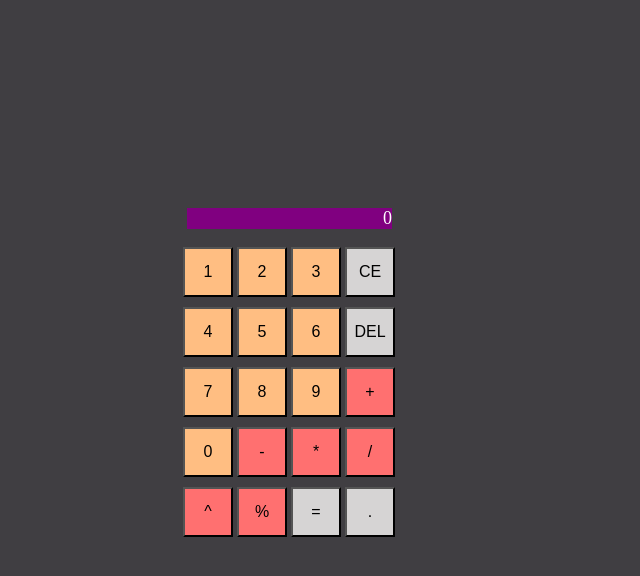
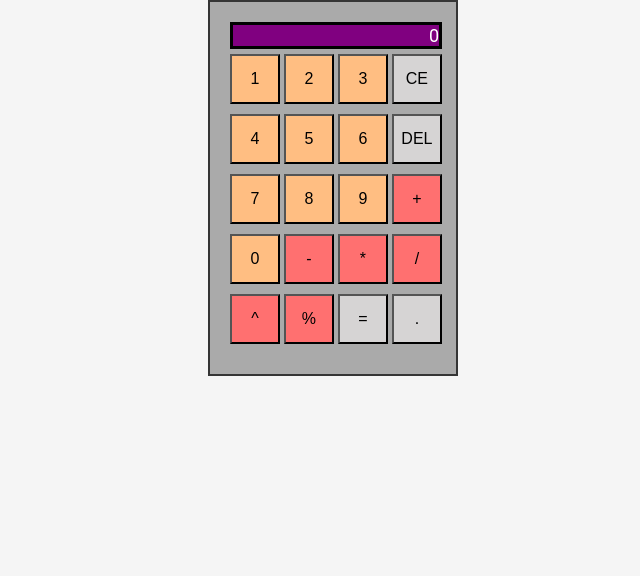
Before and after one commit to AACuellar00/Calculator, a plain HTML site: page index.html in a window 1280 px wide. Both pictures are taken after a click on the button "CE". Shown: the whole page, without its empty margins (307-947 px from the left). Drawn offline with Linux system fonts and the light colour scheme.

Commit message:
basic gui done

```diff
--- a/index.html
+++ b/index.html
@@ -10,6 +10,8 @@
 <body>
 
     <script src ="javascript.js" defer></script>
+
+    <div class="Calc">
 
     <div id="Head" class="Head">
         <p id="Memory" class="Memory">0</p>
@@ -50,6 +52,8 @@
       <button class="decimal" id="." alt="decimal">.</button>
     </div>
 
+    </div>
+
 
 
 </body>
--- a/javascript.js
+++ b/javascript.js
@@ -154,13 +154,7 @@ function operate(){
 
 //STILL WIP
 function backspace(){
-    let lastChar = memory.textContent.charAt(memory.textContent.length-1);
-    let secondLastChar = memory.textContent.charAt(memory.textContent.length-2);
-
-
-    memory.textContent =memory.textContent.substring(0,memory.textContent.length-1);
-
-    if(memory.textContent.length==0){
+    if(memory.textContent.length==1){
         memory.textContent="0";
         decPress=false;
         lastPressWasANumber=false;
@@ -168,17 +162,24 @@ function backspace(){
         operPressed=false;
         lastOpp="";
     }
+    else{
+        let lastChar = memory.textContent.charAt(memory.textContent.length-1);
+        let secondLastChar = memory.textContent.charAt(memory.textContent.length-2);
+
+
+        memory.textContent =memory.textContent.substring(0,memory.textContent.length-1);
+    }
 }
 
 function CE(){
     memory.textContent = "0";
     decPress=false;
-    lastPressWasANumber=false;
+    lastPressWasANumber=true;
+    operPressed=false;
+    secndNumberStarted=false;
     prevNum="0";
-    firstNumberTyped=false;
-    operPressed=false;
+    currentNum="0";
     lastOpp="";
-    secndNumberStarted=false;
 }
 
 
--- a/styles.css
+++ b/styles.css
@@ -1,23 +1,35 @@
-*{
-  background-color: rgb(64, 62, 66);
+* {
+  box-sizing: border-box;
+  padding: 0;
+  margin: 0;
 }
+
 body{
   display:flex;
   justify-content: center;
   align-items: center;
-  flex-direction: column;
   word-wrap: break-word;
+  background-color: whitesmoke;
+  font-family: 'Roboto', sans-serif;
+}
+
+
+.Calc{
+  width: 250px;
+  border: 2px rgb(53, 53, 53) solid;
+  padding: 20px;
+  background-color: rgb(170, 170, 170);
 }
 
 .Memory{
   background-color: purple;
-  width: 205px;
-  margin-right: 87px;
+  width: 212px;
+  margin-bottom: 5px;
   font-size: large;
   font-style: bold;
   color:white;
   text-align: right;
-  margin-top: 200px;
+  border: solid black 3px;
 }
 
 .Body{
```
